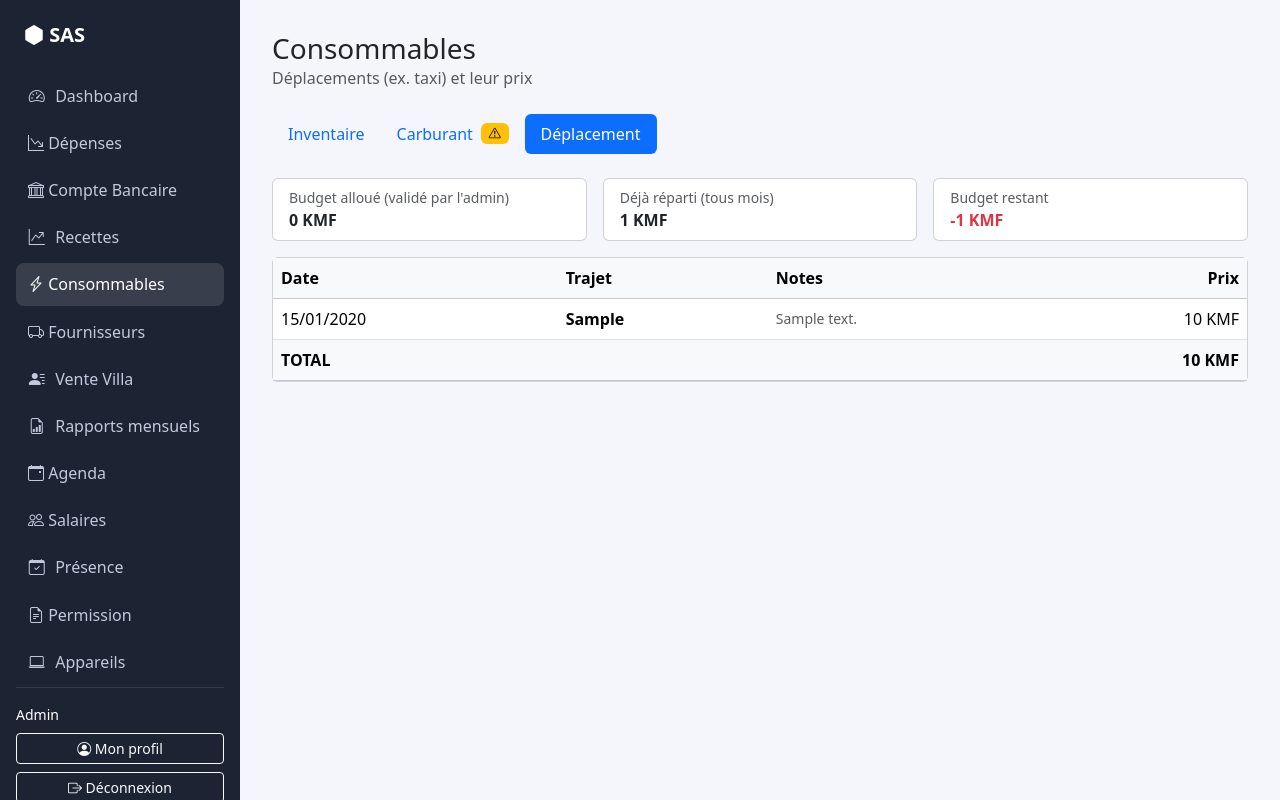
After one commit to smartdev-km/sas, a Flask app: page /consommables/deplacement in a window 1280 px wide. The commit adds this page. Run offline with Flask 3, Linux system fonts and the light colour scheme; a user stored in the database is signed in; tables that the repository leaves empty hold one stand-in row (values such as "Sample post").

Commit message:
Ajouter l'onglet Déplacement à Consommables (taxi, enregistré par le secrétaire)
Nouvel onglet listant les déplacements (trajet, prix, notes), ajoutés
et supprimés directement par le secrétaire — indépendant de la RAF et
de Dépenses, contrairement à Carburant. Alimente le budget Consommables
partagé comme le fait l'onglet Inventaire.

Co-Authored-By: Claude Sonnet 5 <noreply@anthropic.com>

```diff
--- a/app/consommables.py
+++ b/app/consommables.py
@@ -8,7 +8,7 @@ from app.decorators import role_required, admin_required
 from app import db
 from app.models import (
     Consommable, SuiviConsommable, Depense, ConfigCarburant, MouvementCarburant, DemandeCarburant,
-    ArticleInventaire, MouvementInventaire, MouvementLitresCarburant,
+    ArticleInventaire, MouvementInventaire, MouvementLitresCarburant, Deplacement,
 )
 from app.constants import PRIX_CARBURANT, CATEGORIES_INVENTAIRE, TYPES_GAZ
 
@@ -598,3 +598,90 @@ def carburant_demande_rejeter(demande_id):
         db.session.commit()
         flash("Demande rejetée.", "info")
     return redirect(url_for("consommables.carburant"))
+
+
+# --- Déplacement ------------------------------------------------------------
+
+@consommables_bp.route("/deplacement")
+@role_required("consommables")
+def deplacement():
+    deplacements = Deplacement.query.order_by(Deplacement.date.desc(), Deplacement.id.desc()).limit(100).all()
+    total = sum(float(d.prix) for d in deplacements)
+    budget_alloue, budget_depense, budget_restant = _budget()
+
+    return render_template(
+        "consommables/deplacement.html",
+        deplacements=deplacements,
+        total=total,
+        budget_alloue=budget_alloue,
+        budget_depense=budget_depense,
+        budget_restant=budget_restant,
+        stock_bas=_stock_carburant() <= _config_carburant().seuil_alerte,
+        today=date.today().isoformat(),
+    )
+
+
+@consommables_bp.route("/deplacement/nouveau", methods=["POST"])
+@role_required("consommables")
+def deplacement_nouveau():
+    if current_user.role == "admin":
+        flash("Un compte admin ne peut pas ajouter de déplacement directement.", "warning")
+        return redirect(url_for("consommables.deplacement"))
+
+    trajet = request.form.get("trajet", "").strip()
+    if not trajet:
+        flash("Le trajet est obligatoire.", "danger")
+        return redirect(url_for("consommables.deplacement"))
+
+    prix_brut = request.form.get("prix", "").strip()
+    try:
+        prix = float(prix_brut)
+        if prix <= 0:
+            raise ValueError
+    except ValueError:
+        flash("Le prix doit être un nombre positif.", "danger")
+        return redirect(url_for("consommables.deplacement"))
+
+    date_valeur = _parse_date(request.form.get("date")) or date.today()
+
+    db.session.add(Deplacement(
+        date=date_valeur,
+        trajet=trajet,
+        prix=prix,
+        notes=request.form.get("notes", "").strip() or None,
+        enregistre_par_id=current_user.id,
+    ))
+
+    if _appliquer_montant("Déplacement", date_valeur, prix):
+        flash("Déplacement enregistré.", "success")
+    else:
+        flash(
+            "Déplacement enregistré, mais le Suivi mensuel de Déplacement pour ce mois est déjà validé : "
+            "ajoutez le montant manuellement après déverrouillage.",
+            "warning",
+        )
+    db.session.commit()
+
+    return redirect(url_for("consommables.deplacement"))
+
+
+@consommables_bp.route("/deplacement/<int:deplacement_id>/supprimer", methods=["POST"])
+@role_required("consommables")
+def deplacement_supprimer(deplacement_id):
+    if current_user.role == "admin":
+        flash("Un compte admin ne peut pas supprimer de déplacement directement.", "warning")
+        return redirect(url_for("consommables.deplacement"))
+
+    trajet = db.get_or_404(Deplacement, deplacement_id)
+
+    if not _retirer_montant("Déplacement", trajet.date, float(trajet.prix)):
+        flash(
+            "Déplacement supprimé, mais le Suivi mensuel de Déplacement pour ce mois est déjà validé : "
+            "retirez le montant manuellement après déverrouillage.",
+            "warning",
+        )
+
+    db.session.delete(trajet)
+    db.session.commit()
+    flash("Déplacement supprimé.", "info")
+    return redirect(url_for("consommables.deplacement"))
--- a/app/templates/consommables/carburant.html
+++ b/app/templates/consommables/carburant.html
@@ -24,6 +24,9 @@
             Carburant
             {% if stock_bas %}<span class="badge text-bg-warning"><i class="bi bi-exclamation-triangle"></i></span>{% endif %}
         </a>
+    </li>
+    <li class="nav-item">
+        <a class="nav-link" href="{{ url_for('consommables.deplacement') }}">Déplacement</a>
     </li>
 </ul>
 
--- /dev/null
+++ b/app/templates/consommables/deplacement.html
@@ -0,0 +1,144 @@
+{% extends "base.html" %}
+{% block title %}Déplacement{% endblock %}
+{% block content %}
+<div class="d-flex justify-content-between align-items-center mb-4 flex-wrap gap-2">
+    <div>
+        <h1 class="h3 mb-0">Consommables</h1>
+        <p class="text-muted mb-0">Déplacements (ex. taxi) et leur prix</p>
+    </div>
+    {% if current_user.role != 'admin' %}
+    <button type="button" class="btn btn-primary btn-sm" data-bs-toggle="modal" data-bs-target="#modal-nouveau-deplacement">
+        <i class="bi bi-plus-lg"></i> Ajouter un déplacement
+    </button>
+    {% endif %}
+</div>
+
+<ul class="nav nav-pills mb-4">
+    <li class="nav-item">
+        <a class="nav-link" href="{{ url_for('consommables.liste') }}">Inventaire</a>
+    </li>
+    <li class="nav-item">
+        <a class="nav-link d-flex align-items-center gap-2" href="{{ url_for('consommables.carburant') }}">
+            Carburant
+            {% if stock_bas %}<span class="badge text-bg-warning"><i class="bi bi-exclamation-triangle"></i></span>{% endif %}
+        </a>
+    </li>
+    <li class="nav-item">
+        <a class="nav-link active" href="{{ url_for('consommables.deplacement') }}">Déplacement</a>
+    </li>
+</ul>
+
+<div class="row g-3 mb-3">
+    <div class="col-12 col-sm-4">
+        <div class="card h-100">
+            <div class="card-body py-2">
+                <div class="text-muted small">Budget alloué (validé par l'admin)</div>
+                <div class="fw-semibold">{{ budget_alloue|kmf }}</div>
+            </div>
+        </div>
+    </div>
+    <div class="col-12 col-sm-4">
+        <div class="card h-100">
+            <div class="card-body py-2">
+                <div class="text-muted small">Déjà réparti (tous mois)</div>
+                <div class="fw-semibold">{{ budget_depense|kmf }}</div>
+            </div>
+        </div>
+    </div>
+    <div class="col-12 col-sm-4">
+        <div class="card h-100">
+            <div class="card-body py-2">
+                <div class="text-muted small">Budget restant</div>
+                <div class="fw-semibold {{ 'text-danger' if budget_restant < 0 else 'text-success' }}">{{ budget_restant|kmf }}</div>
+            </div>
+        </div>
+    </div>
+</div>
+
+<div class="card">
+    <div class="table-responsive">
+        <table class="table table-hover mb-0 align-middle">
+            <thead class="table-light">
+                <tr>
+                    <th>Date</th>
+                    <th>Trajet</th>
+                    <th>Notes</th>
+                    <th class="text-end">Prix</th>
+                    {% if current_user.role != 'admin' %}<th class="text-end">Actions</th>{% endif %}
+                </tr>
+            </thead>
+            <tbody>
+                {% for d in deplacements %}
+                <tr>
+                    <td>{{ d.date.strftime("%d/%m/%Y") }}</td>
+                    <td class="fw-semibold">{{ d.trajet }}</td>
+                    <td class="text-muted small">{{ d.notes or "-" }}</td>
+                    <td class="text-end">{{ d.prix|kmf }}</td>
+                    {% if current_user.role != 'admin' %}
+                    <td class="text-end">
+                        <form method="post" action="{{ url_for('consommables.deplacement_supprimer', deplacement_id=d.id) }}" onsubmit="return confirm('Supprimer ce déplacement ?');">
+                            <button type="submit" class="btn btn-sm btn-outline-danger">
+                                <i class="bi bi-trash"></i>
+                            </button>
+                        </form>
+                    </td>
+                    {% endif %}
+                </tr>
+                {% else %}
+                <tr>
+                    <td colspan="5" class="text-center text-muted py-4">Aucun déplacement enregistré.</td>
+                </tr>
+                {% endfor %}
+            </tbody>
+            {% if deplacements %}
+            <tfoot>
+                <tr class="table-light fw-semibold">
+                    <td colspan="3">TOTAL</td>
+                    <td class="text-end">{{ total|kmf }}</td>
+                    {% if current_user.role != 'admin' %}<td></td>{% endif %}
+                </tr>
+            </tfoot>
+            {% endif %}
+        </table>
+    </div>
+</div>
+
+{% if current_user.role != 'admin' %}
+<div class="modal fade" id="modal-nouveau-deplacement" tabindex="-1">
+    <div class="modal-dialog">
+        <div class="modal-content">
+            <form method="post" action="{{ url_for('consommables.deplacement_nouveau') }}">
+                <div class="modal-header">
+                    <h3 class="modal-title h6 mb-0">Ajouter un déplacement</h3>
+                    <button type="button" class="btn-close" data-bs-dismiss="modal"></button>
+                </div>
+                <div class="modal-body">
+                    <div class="row g-2">
+                        <div class="col-12 col-sm-6">
+                            <label class="form-label small mb-1">Date</label>
+                            <input type="date" class="form-control form-control-sm" name="date" value="{{ today }}" required>
+                        </div>
+                        <div class="col-12 col-sm-6">
+                            <label class="form-label small mb-1">Prix (KMF)</label>
+                            <input type="number" step="1" min="1" class="form-control form-control-sm" name="prix" required>
+                        </div>
+                        <div class="col-12">
+                            <label class="form-label small mb-1">Trajet</label>
+                            <input type="text" class="form-control form-control-sm" name="trajet" placeholder="Ex : Moroni — Aéroport" required>
+                        </div>
+                        <div class="col-12">
+                            <label class="form-label small mb-1">Notes</label>
+                            <input type="text" class="form-control form-control-sm" name="notes" placeholder="Optionnel">
+                        </div>
+                    </div>
+                </div>
+                <div class="modal-footer">
+                    <button type="button" class="btn btn-outline-secondary btn-sm" data-bs-dismiss="modal">Annuler</button>
+                    <button type="submit" class="btn btn-primary btn-sm"><i class="bi bi-plus-lg"></i> Ajouter</button>
+                </div>
+            </form>
+        </div>
+    </div>
+</div>
+{% endif %}
+{% endblock %}
--- a/app/templates/consommables/liste.html
+++ b/app/templates/consommables/liste.html
@@ -22,6 +22,9 @@
             Carburant
             {% if stock_bas %}<span class="badge text-bg-warning"><i class="bi bi-exclamation-triangle"></i></span>{% endif %}
         </a>
+    </li>
+    <li class="nav-item">
+        <a class="nav-link" href="{{ url_for('consommables.deplacement') }}">Déplacement</a>
     </li>
 </ul>
 
```
Also changed, not shown: app/models.py (+16 -0 lines), migrations/versions/a0185140dd44_ajout_des_deplacements.py (added, +38 -0 lines).
